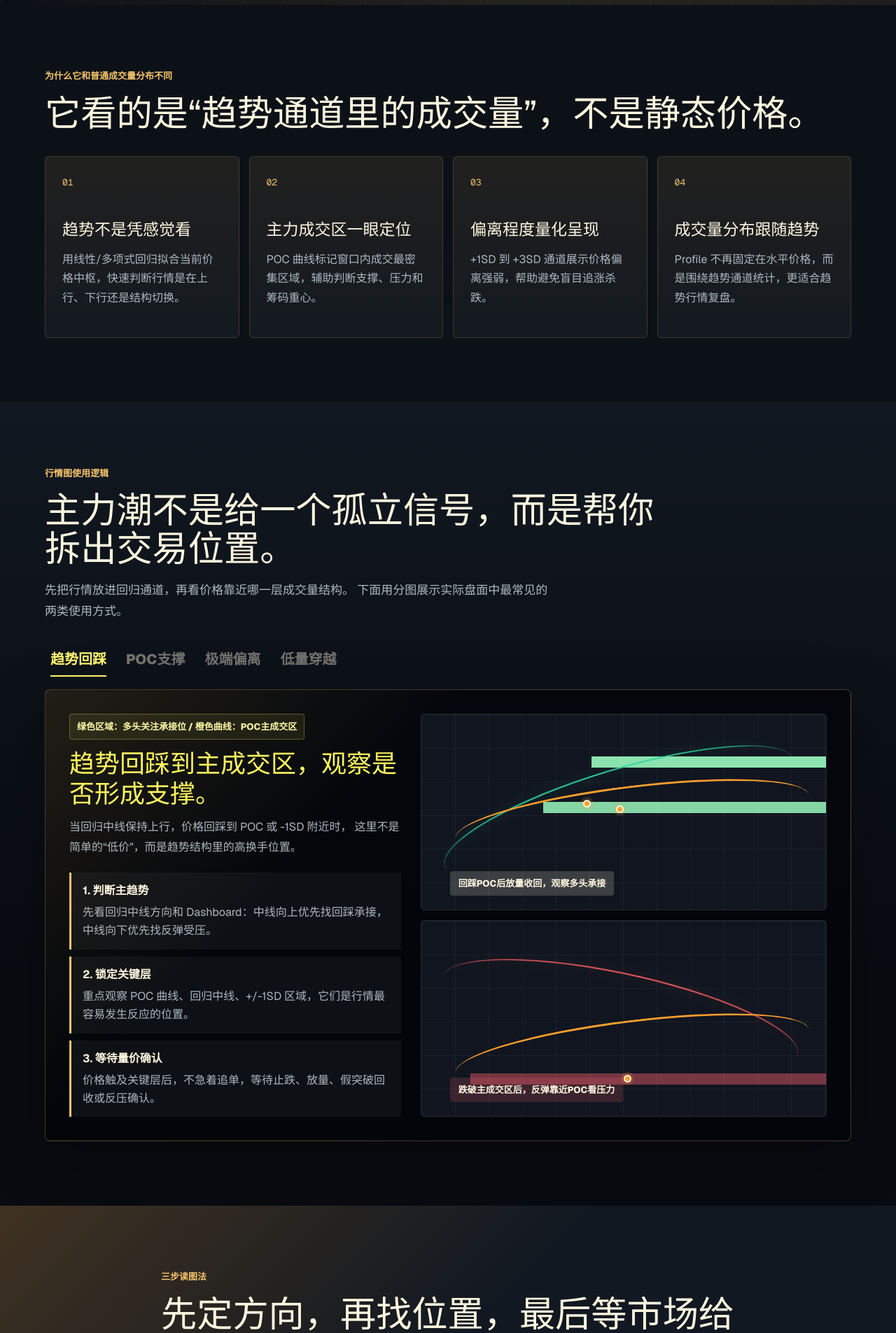
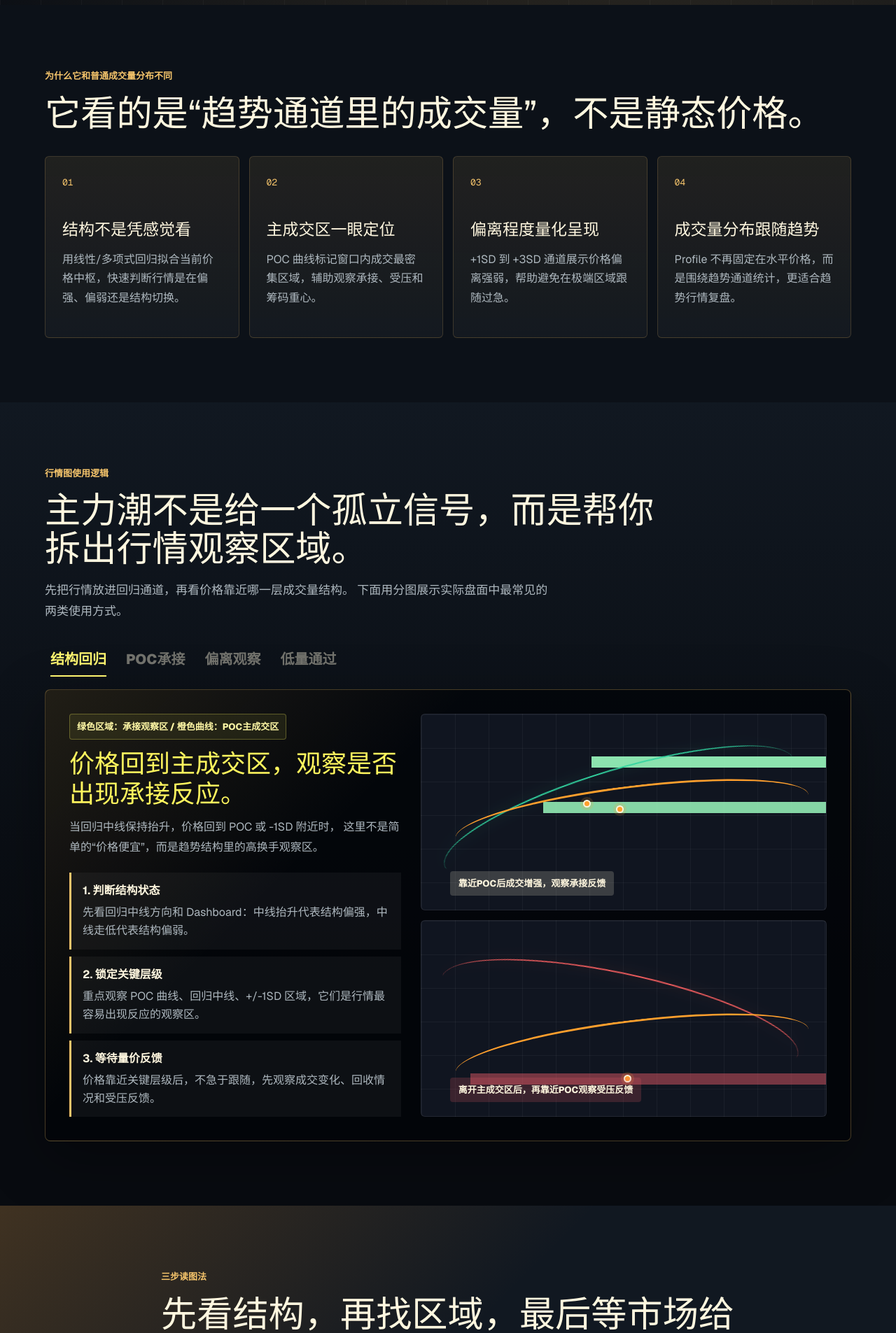
Before and after one commit to daheiziali/primarytrend, a Next.js app: page / in a window 1280 px wide. Shown: the part 880-2785 px from the top of the page at 70% size. Built offline with nearby package versions, Linux system fonts and the light colour scheme.

Commit message:
Adjust indicator copy for compliance

```diff
--- a/app/page.tsx
+++ b/app/page.tsx
@@ -1,29 +1,29 @@
 const stats = [
-  ['趋势方向', 'Bullish'],
+  ['结构方向', '偏强'],
   ['POC 主成交区', '18.72'],
   ['通道边界', '+3SD / -3SD'],
   ['适用周期', '15m - 1D'],
 ];
 
 const features = [
-  ['01', '趋势不是凭感觉看', '用线性/多项式回归拟合当前价格中枢，快速判断行情是在上行、下行还是结构切换。'],
-  ['02', '主力成交区一眼定位', 'POC 曲线标记窗口内成交最密集区域，辅助判断支撑、压力和筹码重心。'],
-  ['03', '偏离程度量化呈现', '+1SD 到 +3SD 通道展示价格偏离强弱，帮助避免盲目追涨杀跌。'],
+  ['01', '结构不是凭感觉看', '用线性/多项式回归拟合当前价格中枢，快速判断行情是在偏强、偏弱还是结构切换。'],
+  ['02', '主成交区一眼定位', 'POC 曲线标记窗口内成交最密集区域，辅助观察承接、受压和筹码重心。'],
+  ['03', '偏离程度量化呈现', '+1SD 到 +3SD 通道展示价格偏离强弱，帮助避免在极端区域跟随过急。'],
   ['04', '成交量分布跟随趋势', 'Profile 不再固定在水平价格，而是围绕趋势通道统计，更适合趋势行情复盘。'],
 ];
 
 const steps = [
-  ['先看方向', 'Dashboard 显示 Bullish / Bearish，先确定交易只顺哪一边。'],
-  ['再看位置', '价格处于中线、POC、+/-SD 哪个区域，决定是等待、跟随还是防守。'],
+  ['先看结构', 'Dashboard 显示偏强 / 偏弱，先判断当前行情所处的结构状态。'],
+  ['再看区域', '价格处于中线、POC、+/-SD 哪个区域，用来区分均衡区、密集区和极端区。'],
   ['最后看反应', '结合 K 线与成交量，观察关键层级是否承接或受压。'],
 ];
 
-const logicTabs = ['趋势回踩', 'POC支撑', '极端偏离', '低量穿越'];
+const logicTabs = ['结构回归', 'POC承接', '偏离观察', '低量通过'];
 
 const logicCards = [
-  ['1. 判断主趋势', '先看回归中线方向和 Dashboard：中线向上优先找回踩承接，中线向下优先找反弹受压。'],
-  ['2. 锁定关键层', '重点观察 POC 曲线、回归中线、+/-1SD 区域，它们是行情最容易发生反应的位置。'],
-  ['3. 等待量价确认', '价格触及关键层后，不急着追单，等待止跌、放量、假突破回收或反压确认。'],
+  ['1. 判断结构状态', '先看回归中线方向和 Dashboard：中线抬升代表结构偏强，中线走低代表结构偏弱。'],
+  ['2. 锁定关键层级', '重点观察 POC 曲线、回归中线、+/-1SD 区域，它们是行情最容易出现反应的观察区。'],
+  ['3. 等待量价反馈', '价格靠近关键层级后，不急于跟随，先观察成交变化、回收情况和受压反馈。'],
 ];
 
 const rights = ['TradingView 指标源码', '中文使用说明书', '参数设置建议', '典型行情案例拆解', '付费用户更新记录'];
@@ -48,7 +48,7 @@ export default function Home() {
             <h1>看清趋势里的主力成交区</h1>
             <p className="subtitle">
               把趋势方向、标准差偏离、POC 主成交区和弯曲成交量分布合成一张图，
-              让 TradingView 盘面更适合复盘、跟踪和制定交易计划。
+              让 TradingView 盘面更适合复盘、跟踪和结构化观察。
             </p>
             <div className="hero-actions">
               <a className="buy-button" href="#buy">立即获取指标</a>
@@ -110,7 +110,7 @@ export default function Home() {
         <div className="logic-wrap">
           <div className="logic-title">
             <p className="label">行情图使用逻辑</p>
-            <h2>主力潮不是给一个孤立信号，而是帮你拆出交易位置。</h2>
+            <h2>主力潮不是给一个孤立信号，而是帮你拆出行情观察区域。</h2>
             <p>
               先把行情放进回归通道，再看价格靠近哪一层成交量结构。
               下面用分图展示实际盘面中最常见的两类使用方式。
@@ -125,11 +125,11 @@ export default function Home() {
 
           <div className="logic-panel">
             <div className="logic-copy">
-              <div className="logic-badge">绿色区域：多头关注承接位 / 橙色曲线：POC主成交区</div>
-              <h3>趋势回踩到主成交区，观察是否形成支撑。</h3>
+              <div className="logic-badge">绿色区域：承接观察区 / 橙色曲线：POC主成交区</div>
+              <h3>价格回到主成交区，观察是否出现承接反应。</h3>
               <p>
-                当回归中线保持上行，价格回踩到 POC 或 -1SD 附近时，
-                这里不是简单的“低价”，而是趋势结构里的高换手位置。
+                当回归中线保持抬升，价格回到 POC 或 -1SD 附近时，
+                这里不是简单的“价格便宜”，而是趋势结构里的高换手观察区。
               </p>
               <div className="logic-card-list">
                 {logicCards.map(([title, body]) => (
@@ -149,14 +149,14 @@ export default function Home() {
                 <div className="mini-poc" />
                 <div className="entry-dot entry-a" />
                 <div className="entry-dot entry-b" />
-                <div className="callout callout-a">回踩POC后放量收回，观察多头承接</div>
+                <div className="callout callout-a">靠近POC后成交增强，观察承接反馈</div>
               </div>
               <div className="mini-chart bearish-chart">
                 <div className="zone zone-sell" />
                 <div className="mini-path path-bear" />
                 <div className="mini-poc lower" />
                 <div className="entry-dot entry-c" />
-                <div className="callout callout-b">跌破主成交区后，反弹靠近POC看压力</div>
+                <div className="callout callout-b">离开主成交区后，再靠近POC观察受压反馈</div>
               </div>
             </div>
           </div>
@@ -166,7 +166,7 @@ export default function Home() {
       <section id="usage" className="section gold-section">
         <div className="section-title narrow">
           <p className="label">三步读图法</p>
-          <h2>先定方向，再找位置，最后等市场给确认。</h2>
+          <h2>先看结构，再找区域，最后等市场给反馈。</h2>
         </div>
         <div className="step-list">
           {steps.map(([title, body], index) => (
@@ -187,7 +187,7 @@ export default function Home() {
             <p className="label">付费指标权益</p>
             <h2>主力潮 Pro 指标包</h2>
             <p className="buy-desc">
-              一次获取指标源码与完整中文说明，适合用于个人交易复盘、盘中观察和策略辅助。
+              一次获取指标源码与完整中文说明，适合用于个人复盘、盘中观察和策略辅助。
             </p>
             <ul>
               {rights.map((item) => (
```
